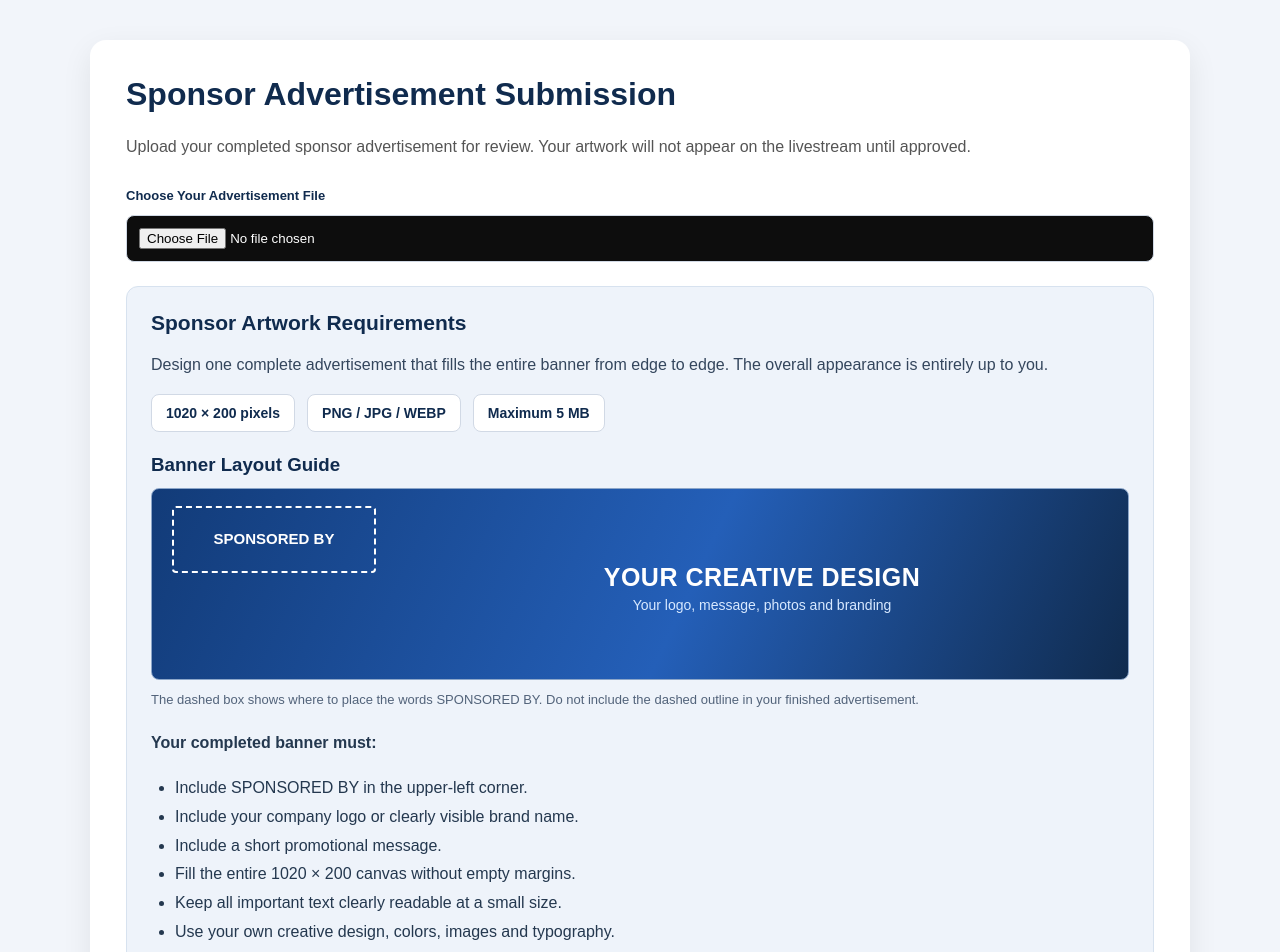
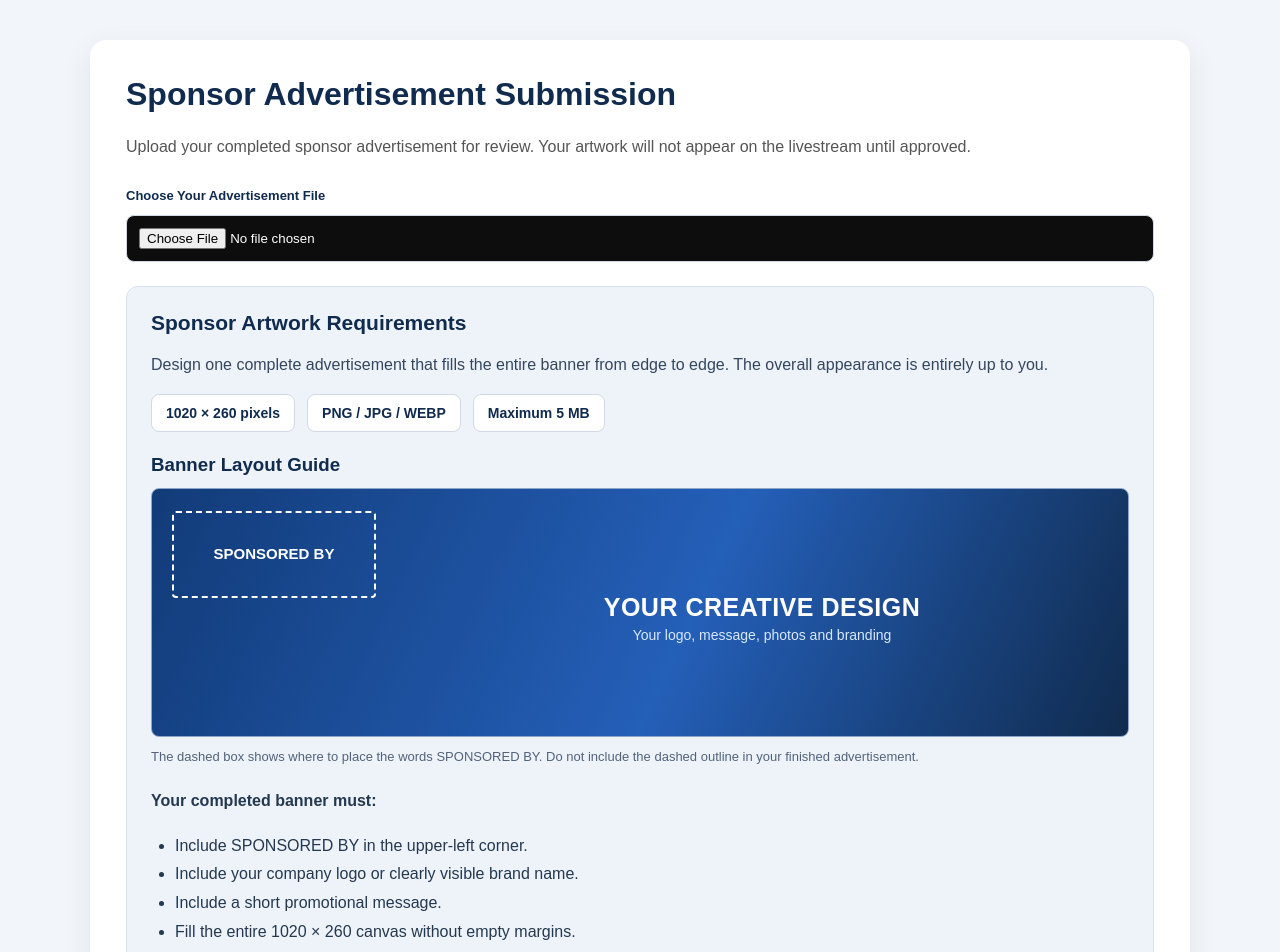
Before and after one commit to regevhamamy2/whatnotadspace, a Next.js app: page /sponsor/1 in a window 1280 px wide. Shown: the top 952 px of the page. Built offline with nearby package versions, Linux system fonts and the light colour scheme.

Commit message:
Update page.js

```diff
--- a/app/sponsor/[token]/page.js
+++ b/app/sponsor/[token]/page.js
@@ -5,7 +5,7 @@ import { useEffect, useState } from 'react';
 import { useParams } from 'next/navigation';
 
 const BANNER_WIDTH = 1020;
-const BANNER_HEIGHT = 200;
+const BANNER_HEIGHT = 260;
 const MAX_FILE_SIZE = 5 * 1024 * 1024;
 
 export default function SponsorUploadPage() {
@@ -262,7 +262,7 @@ export default function SponsorUploadPage() {
               }}
             >
               {[
-                '1020 × 200 pixels',
+                '1020 × 260 pixels',
                 'PNG / JPG / WEBP',
                 'Maximum 5 MB'
               ].map(item => (
@@ -296,7 +296,7 @@ export default function SponsorUploadPage() {
             <div
               style={{
                 width: '100%',
-                aspectRatio: '1020 / 200',
+                aspectRatio: '1020 / 260',
                 position: 'relative',
                 overflow: 'hidden',
                 boxSizing: 'border-box',
@@ -421,7 +421,7 @@ export default function SponsorUploadPage() {
                   Include a short promotional message.
                 </li>
                 <li>
-                  Fill the entire 1020 × 200 canvas
+                  Fill the entire 1020 × 260 canvas
                   without empty margins.
                 </li>
                 <li>
@@ -467,7 +467,7 @@ export default function SponsorUploadPage() {
               <div
                 style={{
                   width: '100%',
-                  aspectRatio: '1020 / 200',
+                  aspectRatio: '1020 / 260',
                   border: '1px solid #d1d9e5',
                   borderRadius: 8,
                   overflow: 'hidden',
```
